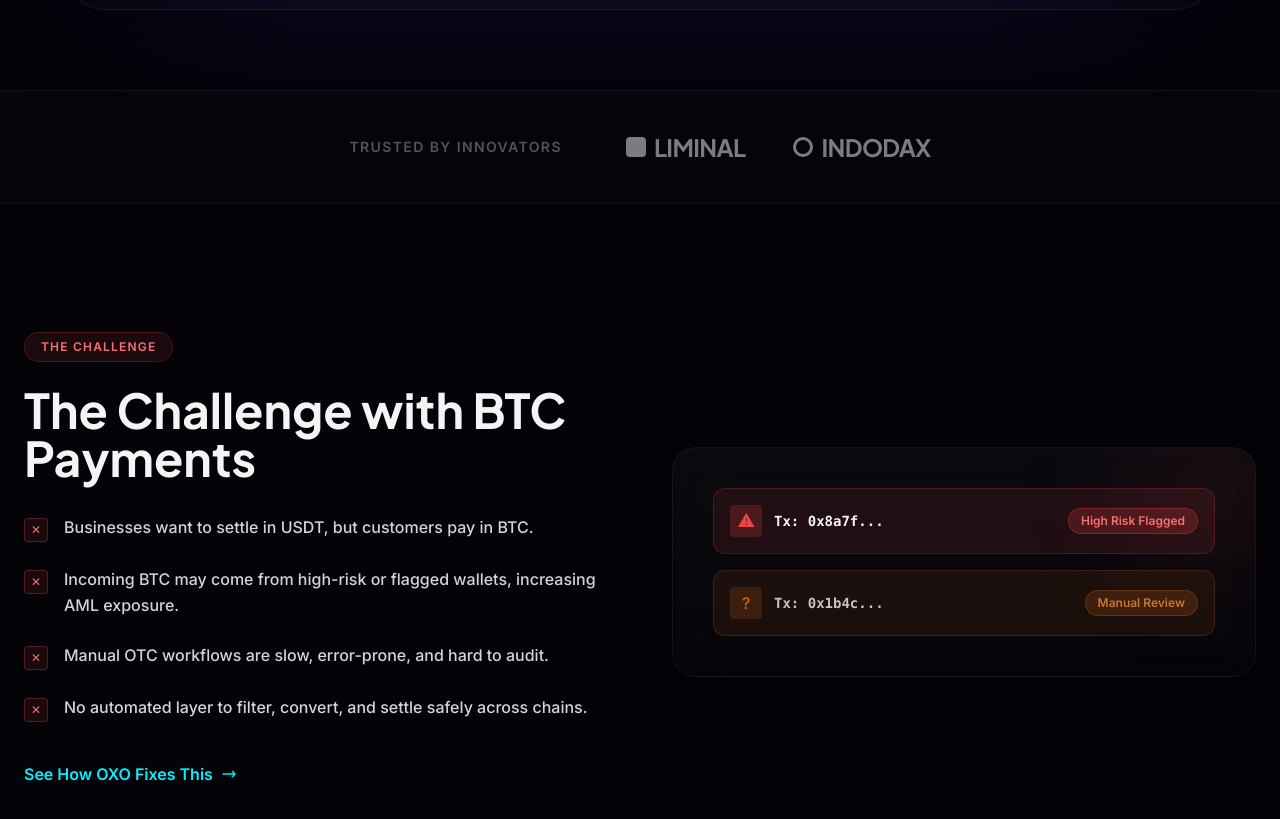
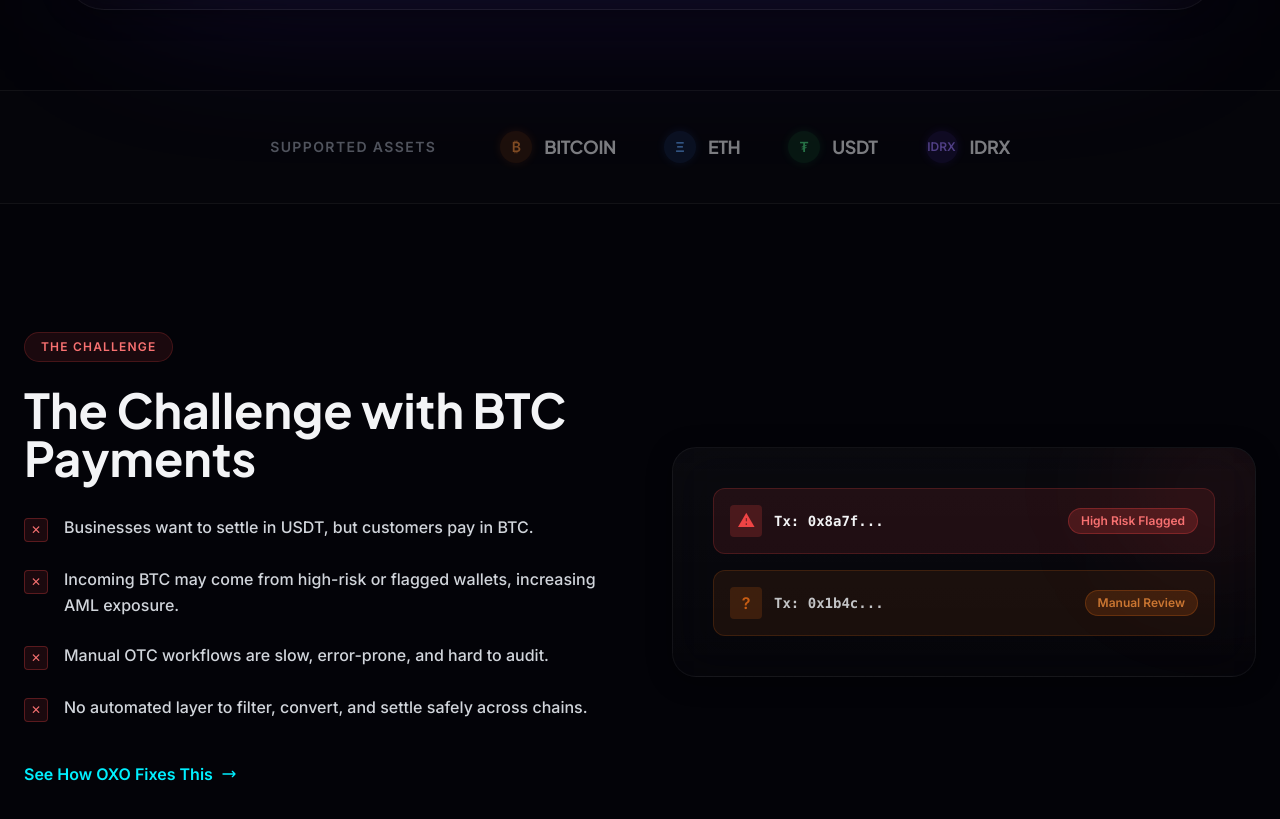
Before and after one commit to pandooat/oxo-settlement, an Astro site: page / in a window 1280 px wide. Shown: the part 1298-2117 px from the top of the page. Built offline with nearby package versions, Linux system fonts and the light colour scheme; Astro itself is replaced by a stand-in of ours.

Commit message:
feat: update trusted section with multichain assets (BTC, ETH, USDT, IDRX)

```diff
--- a/src/components/App.tsx
+++ b/src/components/App.tsx
@@ -173,13 +173,27 @@ export default function App() {
                 </div>
             </section>
 
-            {/* TRUSTED BY */}
+            {/* MULTICHAIN ASSETS DISPLAY */}
             <section className="py-10 border-y border-white/5 bg-[#05050A]">
-                <div className="max-w-7xl mx-auto px-6 flex flex-col md:flex-row items-center justify-center gap-8 md:gap-16 opacity-50 grayscale hover:grayscale-0 transition-all duration-500">
-                    <p className="text-sm font-semibold text-gray-400 uppercase tracking-widest">Trusted by innovators</p>
+                <div className="max-w-7xl mx-auto px-6 flex flex-col md:flex-row items-center justify-center gap-8 md:gap-16 opacity-50 hover:opacity-100 transition-all duration-500">
+                    <p className="text-sm font-semibold text-gray-400 uppercase tracking-widest">Supported Assets</p>
                     <div className="flex items-center gap-12">
-                        <span className="font-display font-bold text-2xl tracking-tight flex items-center gap-2"><div className="w-5 h-5 rounded bg-current" /> LIMINAL</span>
-                        <span className="font-display font-bold text-2xl tracking-tight flex items-center gap-2"><div className="w-5 h-5 rounded-full border-[3px] border-current" /> INDODAX</span>
+                        <div className="flex items-center gap-3 group/asset">
+                            <span className="w-8 h-8 rounded-full bg-orange-500/20 text-orange-400 flex items-center justify-center text-sm font-bold shadow-[0_0_10px_rgba(249,115,22,0.2)] group-hover/asset:shadow-[0_0_15px_rgba(249,115,22,0.4)] transition-all">₿</span>
+                            <span className="font-display font-bold text-lg tracking-tight">BITCOIN</span>
+                        </div>
+                        <div className="flex items-center gap-3 group/asset">
+                            <span className="w-8 h-8 rounded-full bg-blue-500/20 text-blue-400 flex items-center justify-center text-sm font-bold shadow-[0_0_10px_rgba(59,130,246,0.2)] group-hover/asset:shadow-[0_0_15px_rgba(59,130,246,0.4)] transition-all">Ξ</span>
+                            <span className="font-display font-bold text-lg tracking-tight">ETH</span>
+                        </div>
+                        <div className="flex items-center gap-3 group/asset">
+                            <span className="w-8 h-8 rounded-full bg-green-500/20 text-green-400 flex items-center justify-center text-sm font-bold shadow-[0_0_10px_rgba(34,197,94,0.2)] group-hover/asset:shadow-[0_0_15px_rgba(34,197,94,0.4)] transition-all">₮</span>
+                            <span className="font-display font-bold text-lg tracking-tight">USDT</span>
+                        </div>
+                        <div className="flex items-center gap-3 group/asset">
+                            <span className="w-8 h-8 rounded-full bg-oxo-purple/20 text-oxo-lightpurple flex items-center justify-center text-xs font-bold shadow-[0_0_10px_rgba(108,63,255,0.2)] group-hover/asset:shadow-[0_0_15px_rgba(108,63,255,0.4)] transition-all">IDRX</span>
+                            <span className="font-display font-bold text-lg tracking-tight">IDRX</span>
+                        </div>
                     </div>
                 </div>
             </section>
```
